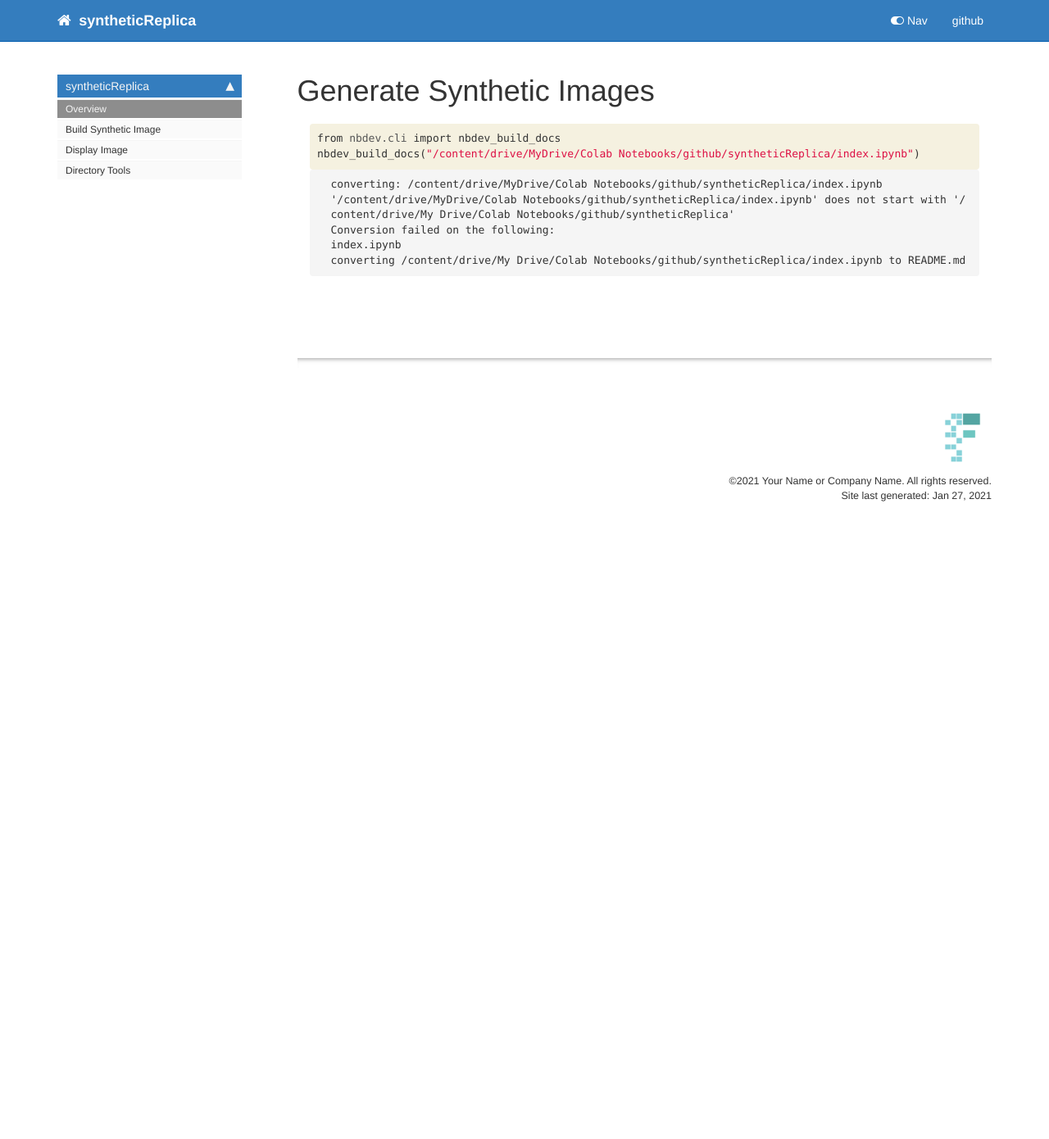
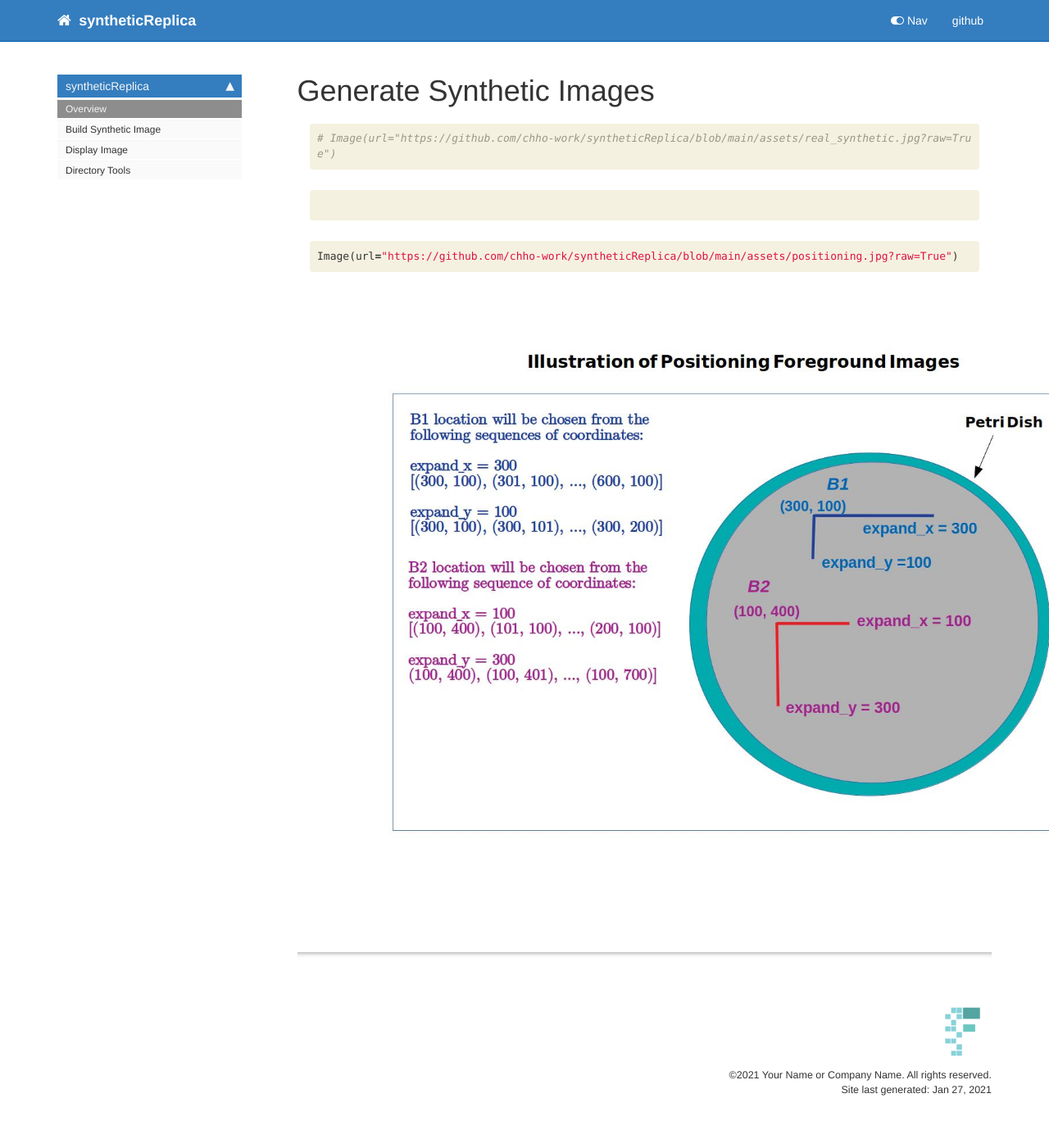
Before and after one commit to chho-work/syntheticReplica, a Jekyll site: the page built from docs/index.html, in a window 1280 px wide. Shown: the whole page at 82% size. Built offline with Jekyll 4.4.1, drawn with Linux system fonts in a browser that asks for light colours; nearby versions of some CDN libraries; comment, search, counter and statistics services are not loaded; before the commit the page ends 900 px from its top, so only the background shows below that.

Commit message:
Update index

```diff
--- a/docs/index.html
+++ b/docs/index.html
@@ -36,8 +36,41 @@
 
 <div class="inner_cell">
     <div class="input_area">
-<div class=" highlight hl-ipython3"><pre><span></span><span class="kn">from</span> <span class="nn">nbdev.cli</span> <span class="kn">import</span> <span class="n">nbdev_build_docs</span>
-<span class="n">nbdev_build_docs</span><span class="p">(</span><span class="s2">&quot;/content/drive/MyDrive/Colab Notebooks/github/syntheticReplica/index.ipynb&quot;</span><span class="p">)</span>
+<div class=" highlight hl-ipython3"><pre><span></span><span class="c1"># Image(url=&quot;https://github.com/chho-work/syntheticReplica/blob/main/assets/real_synthetic.jpg?raw=True&quot;)</span>
+</pre></div>
+
+    </div>
+</div>
+</div>
+
+</div>
+    {% endraw %}
+
+    {% raw %}
+
+<div class="cell border-box-sizing code_cell rendered">
+<div class="input">
+
+<div class="inner_cell">
+    <div class="input_area">
+<div class=" highlight hl-ipython3"><pre><span></span>
+</pre></div>
+
+    </div>
+</div>
+</div>
+
+</div>
+    {% endraw %}
+
+    {% raw %}
+
+<div class="cell border-box-sizing code_cell rendered">
+<div class="input">
+
+<div class="inner_cell">
+    <div class="input_area">
+<div class=" highlight hl-ipython3"><pre><span></span><span class="n">Image</span><span class="p">(</span><span class="n">url</span><span class="o">=</span><span class="s2">&quot;https://github.com/chho-work/syntheticReplica/blob/main/assets/positioning.jpg?raw=True&quot;</span><span class="p">)</span>
 </pre></div>
 
     </div>
@@ -50,22 +83,10 @@
 <div class="output_area">
 
 
-<div class="output_html rendered_html output_subarea ">
-
+<div class="output_html rendered_html output_subarea output_execute_result">
+<img src="https://github.com/chho-work/syntheticReplica/blob/main/assets/positioning.jpg?raw=True"/>
 </div>
 
-</div>
-
-<div class="output_area">
-
-<div class="output_subarea output_stream output_stdout output_text">
-<pre>converting: /content/drive/MyDrive/Colab Notebooks/github/syntheticReplica/index.ipynb
-&#39;/content/drive/MyDrive/Colab Notebooks/github/syntheticReplica/index.ipynb&#39; does not start with &#39;/content/drive/My Drive/Colab Notebooks/github/syntheticReplica&#39;
-Conversion failed on the following:
-index.ipynb
-converting /content/drive/My Drive/Colab Notebooks/github/syntheticReplica/index.ipynb to README.md
-</pre>
-</div>
 </div>
 
 </div>
```
Also changed, not shown: README.md, 1 other file.
